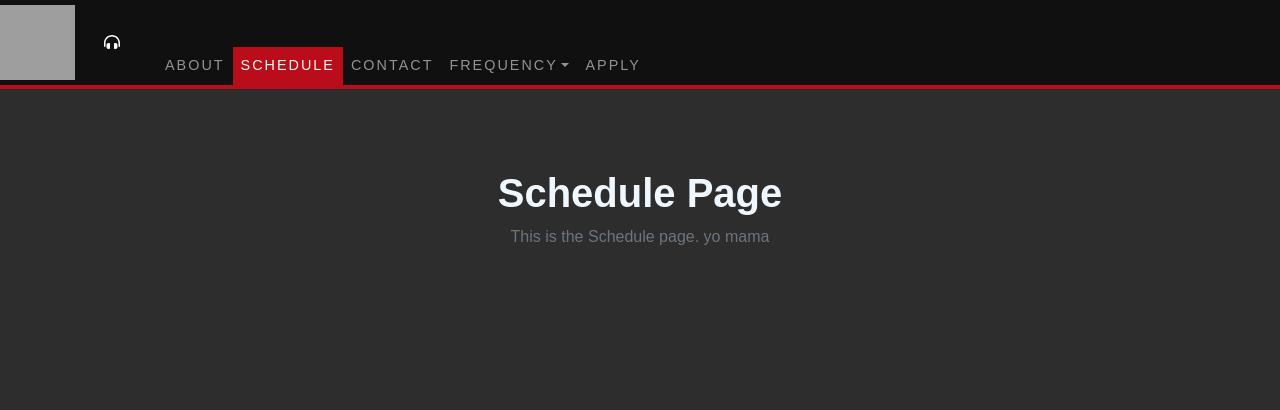
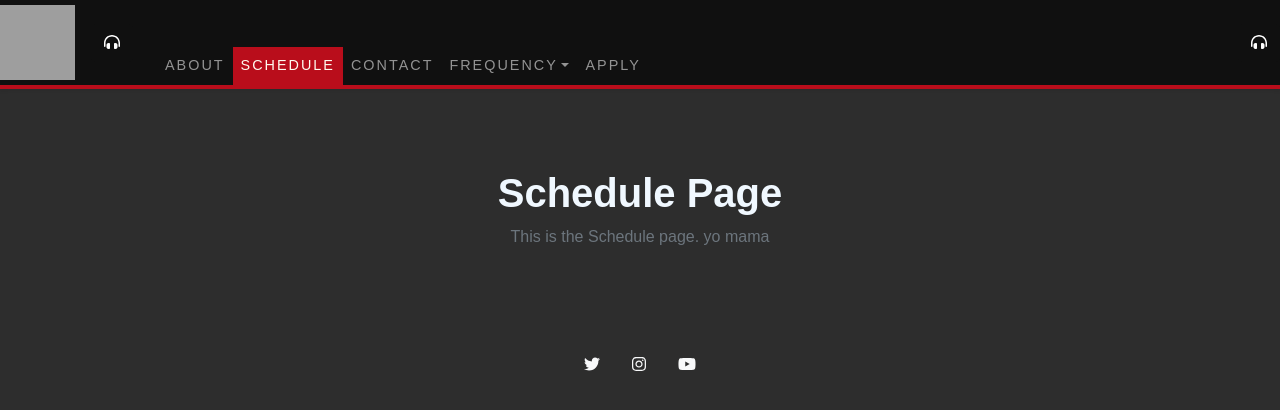
Before and after one commit to samuel-torres-code/kanm-summer-21, a React (Create React App) app in the folder client/: page /schedule in a window 1280 px wide. Shown: the top 410 px of the page. Built offline with nearby package versions, Linux system fonts and the light colour scheme; grey boxes are pictures that could not be loaded; a web font is replaced by a local one.

Commit message:
Created footer file in components folder and added social media links. New dependency was installed (free-brands-svg-icons) from font awesome

```diff
--- a/client/package.json
+++ b/client/package.json
@@ -5,6 +5,7 @@
   "proxy": "http://localhost:5000",
   "dependencies": {
     "@fortawesome/fontawesome-svg-core": "^6.1.1",
+    "@fortawesome/free-brands-svg-icons": "^6.1.1",
     "@fortawesome/free-solid-svg-icons": "^6.1.1",
     "@fortawesome/react-fontawesome": "^0.1.18",
     "@testing-library/jest-dom": "^5.16.2",
--- a/client/src/App.js
+++ b/client/src/App.js
@@ -1,22 +1,24 @@
 import React from "react";
-import { BrowserRouter as Router, Routes, Route, Outlet} from "react-router-dom";
+import { BrowserRouter as Router, Routes, Route, Outlet } from "react-router-dom";
 
 
 
 
 
-import  Home  from "./containers/Home";
-import  About  from "./containers/About";
-import  Contact  from "./containers/Contact";
-import  Apply  from "./containers/Apply";
-import  Listen  from "./containers/Listen";
-import  Schedule  from "./containers/Schedule";
-import  Frequency  from "./containers/Frequency";
+import Home from "./containers/Home";
+import About from "./containers/About";
+import Contact from "./containers/Contact";
+import Apply from "./containers/Apply";
+import Listen from "./containers/Listen";
+import Schedule from "./containers/Schedule";
+import Frequency from "./containers/Frequency";
 import NoMatch from "./containers/NoMatch";
 
 import Header from "./components/Header";
+import Footer from "./components/Footer";
 
 import "./App.css";
+
 
 
 
@@ -63,6 +65,9 @@ function Layout() {
           so you can think about this <Outlet> as a placeholder for
           the child routes we defined above. */}
       <Outlet />
+
+
+      <Footer />
     </div>
   );
 }
--- /dev/null
+++ b/client/src/components/Footer.js
@@ -0,0 +1,41 @@
+import React from "react";
+
+import Container from "react-bootstrap/esm/Container";
+import Row from "react-bootstrap/Row";
+import Button from "react-bootstrap/Button";
+import ButtonGroup from "react-bootstrap/ButtonGroup";
+import Nav from "react-bootstrap/Nav";
+
+import { FontAwesomeIcon } from "@fortawesome/react-fontawesome";
+import { faTwitter, faInstagram, faYoutube } from "@fortawesome/free-brands-svg-icons";
+
+
+
+function Footer() {
+
+    return (
+        <div className="Footer">
+            <Nav className="justify-content-center">
+                <Nav.Item >
+                    <Nav.Link href="https://twitter.com/KANMRadio" target="_blank">
+                        <FontAwesomeIcon icon={faTwitter}></FontAwesomeIcon>
+                    </Nav.Link>
+                </Nav.Item>
+                <Nav.Item>
+                    <Nav.Link href="https://www.instagram.com/kanm_radio/" target="_blank">
+                        <FontAwesomeIcon icon={faInstagram}></FontAwesomeIcon>
+                    </Nav.Link>
+                </Nav.Item>
+                <Nav.Item>
+                    <Nav.Link href="https://www.youtube.com/channel/UC0-wO1RPGgp9I7uCCgXBeRQ" target="_blank">
+                        <FontAwesomeIcon icon={faYoutube}></FontAwesomeIcon>
+                    </Nav.Link>
+                </Nav.Item>
+
+            </Nav>
+        </div>
+    );
+
+}
+
+export default Footer;
--- a/client/src/components/Header.css
+++ b/client/src/components/Header.css
@@ -12,11 +12,11 @@ nav.navbar {
    /* navbar-brand inherits the main link colour (the purple) and applies the #333 hover: */
 
   .navbar a:hover {
-    color:var(--light); /* applies to all hovered links on nav */
+    color:var(--bs-light); /* applies to all hovered links on nav */
   }
 
   .nav a {
-    color:var(--light); /*applies to all of the ul links */
+    color:var(--bs-light); /*applies to all of the ul links */
     }
 
   /* Makes the header buttons align to the bottom */
@@ -61,7 +61,7 @@ nav.navbar {
   }
 
 
-  .active {
+  .current-location {
     background-color: var(--primary);
     color:floralwhite!important;
   }
--- a/client/src/components/Header.js
+++ b/client/src/components/Header.js
@@ -1,5 +1,5 @@
 import React, { useState, useEffect } from "react";
-import {  useLocation, Link } from "react-router-dom";
+import { useLocation, Link } from "react-router-dom";
 
 import Navbar from "react-bootstrap/Navbar";
 import Nav from "react-bootstrap/Nav";
@@ -10,7 +10,7 @@ import Button from "react-bootstrap/Button";
 
 
 import { FontAwesomeIcon } from "@fortawesome/react-fontawesome";
-import { faHeadphonesSimple} from "@fortawesome/free-solid-svg-icons";
+import { faHeadphonesSimple } from "@fortawesome/free-solid-svg-icons";
 
 import MediaPlayer from "./MediaPlayer";
 
@@ -72,28 +72,28 @@ function Header() {
           <Navbar.Collapse width="100" id="basic-navbar-nav">
             <Nav>
               <Nav.Link
-                  className={url === "/about" ? " active" : ""}
+                className={url === "/about" ? "  current-location" : ""}
                 as={Link}
                 to="/about"
               >
                 About
               </Nav.Link>
               <Nav.Link
-                  className={url === "/schedule" ? "active" : ""}
+                className={url === "/schedule" ? " current-location" : ""}
                 as={Link}
                 to="/schedule"
               >
                 Schedule
               </Nav.Link>
               <Nav.Link
-                  className={url === "/contact" ? " active" : ""}
+                className={url === "/contact" ? "  current-location" : ""}
                 as={Link}
                 to="/contact"
               >
                 Contact
               </Nav.Link>
               <NavDropdown
-                  className={url === "/frequency" ? "active" : ""}
+                className={url === "/frequency" ? " current-location" : ""}
                 title="Frequency"
                 id="basic-nav-dropdown"
                 variant="dark"
@@ -113,7 +113,7 @@ function Header() {
                 </NavDropdown.Item>
               </NavDropdown>
               <Nav.Link
-                  className={url === "/apply" ? " active" : ""}
+                className={url === "/apply" ? "  current-location" : ""}
                 as={Link}
                 to="/apply"
               >
@@ -121,7 +121,16 @@ function Header() {
               </Nav.Link>
             </Nav>
           </Navbar.Collapse>
+          <Button
+            onClick={() => setOpenMediaPlayer(!openMediaPlayer)}
+            aria-controls="example-collapse-text"
+            aria-expanded={openMediaPlayer}
+            variant="dark"
+          >
+            <FontAwesomeIcon icon={faHeadphonesSimple}></FontAwesomeIcon>
+          </Button>
         </Container>
+
 
         {/* Collapse that holds the MediaPlayer */}
         <Container className="border-bottom-primary" fluid>
```
Also changed, not shown: 1 other file (tests, documents, lock files or other folders). Lines whose indentation alone changed are shown as unchanged.
